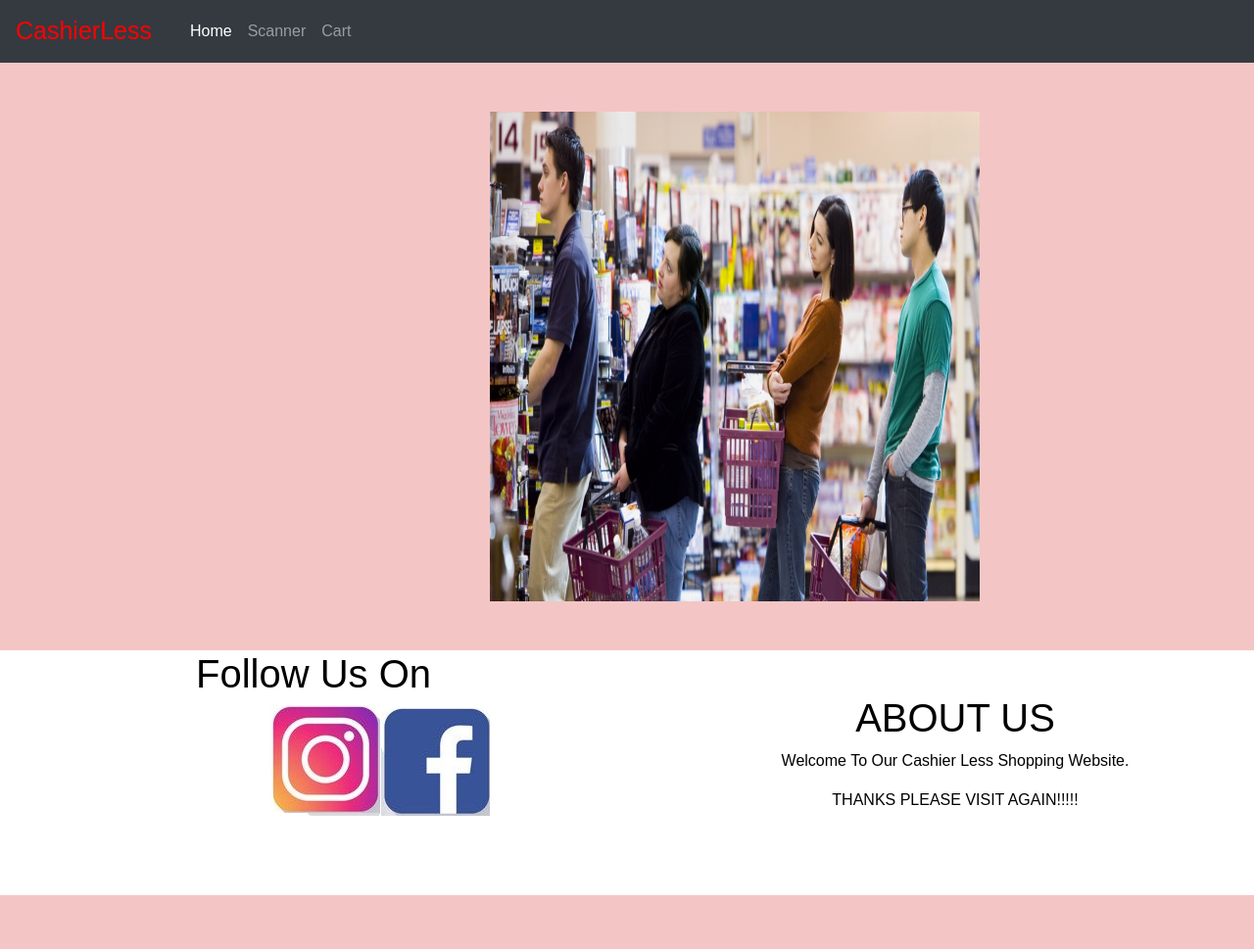
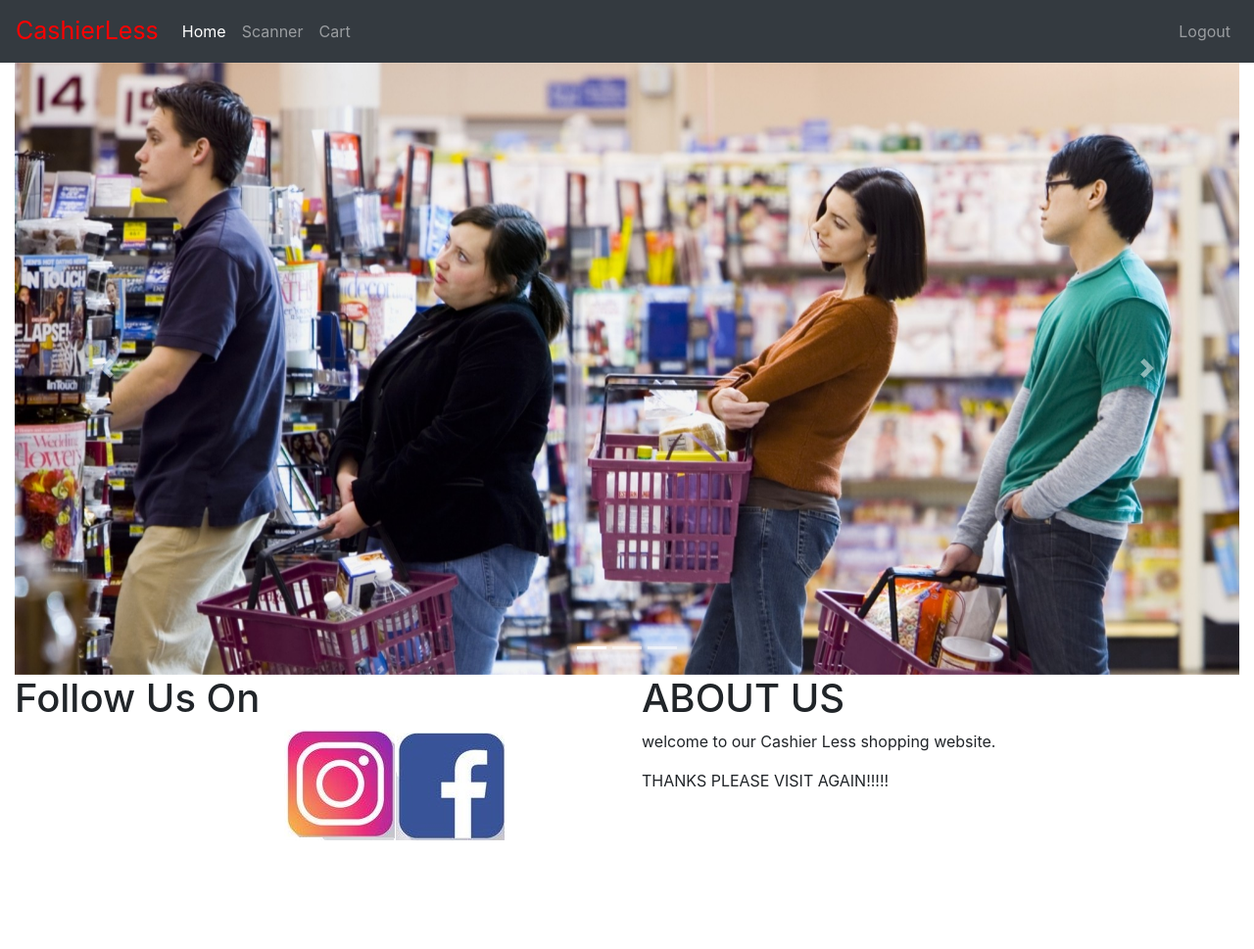
Before and after one commit to pranavjandu/cashier-less-shopping, a Django app: page /homepage in a window 1280 px wide. Shown: the whole page at 98% size. Before the commit the page ends 914 px from the top, so only its background shows below. Run offline with Django 3.2, Linux system fonts and the light colour scheme; some libraries are stand-ins or nearby versions.

Commit message:
bootstrap slider

```diff
--- a/shopping/customer/static/css/style.css
+++ b/shopping/customer/static/css/style.css
@@ -1,61 +1,3 @@
-*{
-    margin:0;
-    padding:0;
-    font-family: sans-serif;
-    box-sizing: border-box;
-}
-
-.slid{
-    background-color:#808080;
-    animation: slide 5s infinite;
-    padding-top: 50px;
-    padding-bottom: 50px;
-
-}
-.slid img{
-    padding-left: 500px;
-}
-
-@keyframes slide {
-  0%   {background-color:#808080; }
-
- 50%  {background-color: #ffcccc;}
-  }
-
-
-
-/*footer*/
-  .footer {
-        width: 100%;
-        height: 250px;
-        margin: 0px;
-        padding: 0px;
-
-    }
-
-    .footer_middle {
-        width: 50%;
-        color: black;
-        height: 70%;
-        float:left;
-        text-align:center;
-    }
-
-    .footer_middle .about {
-        text-transform: capitalize;
-        padding-left: 30px;
-        padding-top: 45px;
-    }
-
-    .footer_left {
-        width: 50%;
-        color: black;
-        height: 70%;
-        float: left;
-        text-align:center;
-    }
-
-
 
 #social{
     padding-left:275px;
--- /dev/null
+++ b/shopping/customer/templates/base.html
@@ -0,0 +1,39 @@
+{% load static %}
+<!doctype html>
+<html lang="en">
+
+<head>
+  <!-- Required meta tags -->
+  <meta charset="utf-8">
+  <meta name="viewport" content="width=device-width, initial-scale=1">
+
+  <!-- Bootstrap CSS -->
+  <link rel="stylesheet" href="https://stackpath.bootstrapcdn.com/bootstrap/4.2.1/css/bootstrap.min.css"
+    integrity="sha384-GJzZqFGwb1QTTN6wy59ffF1BuGJpLSa9DkKMp0DgiMDm4iYMj70gZWKYbI706tWS" crossorigin="anonymous">
+  {% block externalcss %} {% endblock externalcss %}
+  <title>{% block title %} {% endblock title %}</title>
+</head>
+
+<body>
+  {% block navbar %}
+  {% endblock navbar %}
+  {% block maincontent %}
+  {% endblock maincontent %}
+
+
+
+  <script src="https://code.jquery.com/jquery-3.3.1.slim.min.js"
+    integrity="sha384-q8i/X+965DzO0rT7abK41JStQIAqVgRVzpbzo5smXKp4YfRvH+8abtTE1Pi6jizo"
+    crossorigin="anonymous"></script>
+  <script src="https://cdnjs.cloudflare.com/ajax/libs/popper.js/1.14.6/umd/popper.min.js"
+    integrity="sha384-wHAiFfRlMFy6i5SRaxvfOCifBUQy1xHdJ/yoi7FRNXMRBu5WHdZYu1hA6ZOblgut"
+    crossorigin="anonymous"></script>
+  <script src="https://stackpath.bootstrapcdn.com/bootstrap/4.2.1/js/bootstrap.min.js"
+    integrity="sha384-B0UglyR+jN6CkvvICOB2joaf5I4l3gm9GU6Hc1og6Ls7i6U/mkkaduKaBhlAXv9k"
+    crossorigin="anonymous"></script>
+
+  {% block externalscript %}
+  {% endblock externalscript %}
+</body>
+
+</html>
--- a/shopping/customer/templates/index.html
+++ b/shopping/customer/templates/index.html
@@ -1,100 +1,83 @@
+{% extends 'base.html'%}
 {% load static %}
-<!doctype html>
-<html lang="en">
 
-<head>
-  <!-- Required meta tags -->
-  <meta charset="utf-8">
-  <meta name="viewport" content="width=device-width, initial-scale=1, shrink-to-fit=no">
+{% block title%}
+Dashboard
+{% endblock title %}
+{% block externalcss%}
+<link rel="stylesheet" href="{% static 'css/style.css' %}">
+{% endblock externalcss %}
 
-  <!-- Bootstrap CSS -->
-  <link rel="stylesheet" href="https://stackpath.bootstrapcdn.com/bootstrap/4.4.1/css/bootstrap.min.css"
-    integrity="sha384-Vkoo8x4CGsO3+Hhxv8T/Q5PaXtkKtu6ug5TOeNV6gBiFeWPGFN9MuhOf23Q9Ifjh" crossorigin="anonymous">
-  <link rel="stylesheet" href="{% static 'css/style.css' %}">
-  <title>Cashier less!</title>
 </head>
 
 <body>
-  <nav class="navbar navbar-expand-lg navbar-dark bg-dark navbar-inverse sticky-top">
+  {% block navbar %}
+  <nav class="navbar navbar-expand-lg navbar-dark bg-dark">
     <a style="color: red;font-size:25px;" class="navbar-brand" href="#">CashierLess</a>
-    <button class="navbar-toggler" type="button" data-toggle="collapse" data-target="#navbarSupportedContent"
-      aria-controls="navbarSupportedContent" aria-expanded="false" aria-label="Toggle navigation">
+    <button class="navbar-toggler" type="button" data-toggle="collapse" data-target="#navbarNav"
+      aria-controls="navbarNav" aria-expanded="false" aria-label="Toggle navigation">
       <span class="navbar-toggler-icon"></span>
     </button>
-
-    <div class="container-fluid" id="navbarSupportedContent">
+    <div class="collapse navbar-collapse" id="navbarNav">
       <ul class="navbar-nav mr-auto">
         <li class="nav-item active">
-          <a class="nav-link" href="#">Home <span class="sr-only">(current)</span></a>
+          <a class="nav-link" href="#">Home</a>
         </li>
-
-
         <li class="nav-item">
           <a class="nav-link" href="#">Scanner</a>
         </li>
-
         <li class="nav-item">
           <a class="nav-link" href="#">Cart</a>
         </li>
       </ul>
-
+      <ul class="navbar-nav ml-auto">
+        <li>
+          <a class="nav-link" href="#">Logout</a>
+        </li>
+      </ul>
     </div>
   </nav>
-
-
-
-  <!-- Optional JavaScript -->
-  <!-- jQuery first, then Popper.js, then Bootstrap JS -->
-  <script src="https://code.jquery.com/jquery-3.4.1.slim.min.js"
-    integrity="sha384-J6qa4849blE2+poT4WnyKhv5vZF5SrPo0iEjwBvKU7imGFAV0wwj1yYfoRSJoZ+n"
-    crossorigin="anonymous"></script>
-  <script src="https://cdn.jsdelivr.net/npm/popper.js@1.16.0/dist/umd/popper.min.js"
-    integrity="sha384-Q6E9RHvbIyZFJoft+2mJbHaEWldlvI9IOYy5n3zV9zzTtmI3UksdQRVvoxMfooAo"
-    crossorigin="anonymous"></script>
-  <script src="https://stackpath.bootstrapcdn.com/bootstrap/4.4.1/js/bootstrap.min.js"
-    integrity="sha384-wfSDF2E50Y2D1uUdj0O3uMBJnjuUD4Ih7YwaYd1iqfktj0Uod8GCExl3Og8ifwB6"
-    crossorigin="anonymous"></script>
-
-
-
-  <script>
-
-    var images = ["{% static 'images/16.jpg' %}","{% static 'images/18.jpg' %}", "{% static 'images/19.jpg' %}"];
-    var i = 0;
-    function slide() {
-      document.getElementById("images").src = images[i];
-      if (i < (images.length - 1))
-        i++;
-      else
-        i = 0;
-    }
-    setInterval(slide, 3000)
-
-  </script>
-  <div class="slid">
-    <img src="{% static 'images/16.jpg' %}" alt="image1" height="500px" width="1000px" id="images" name="img1">
+  {% endblock navbar %}
+  {% block maincontent %}
+  <div class="container-fluid">
+    <div id="sliderindicator" class="carousel slide" data-ride="carousel">
+      <ol class="carousel-indicators">
+        <li data-target="#sliderindicator" data-slide-to="0" class="active"></li>
+        <li data-target="#sliderindicator" data-slide-to="1"></li>
+        <li data-target="#sliderindicator" data-slide-to="2"></li>
+      </ol>
+      <div class="carousel-inner">
+        <div class="carousel-item active">
+          <img class="d-block w-100" src="{% static 'images/16.jpg' %}" alt="First slide">
         </div>
-
-
-
+        <div class="carousel-item">
+          <img class="d-block w-100" src="{% static 'images/18.jpg' %}" alt="Second slide">
+        </div>
+        <div class="carousel-item">
+          <img class="d-block w-100" src="{% static 'images/19.jpg' %}" alt="Third slide">
+        </div>
+      </div>
+      <a class="carousel-control-prev" href="#sliderindicator" role="button" data-slide="prev">
+        <span class="carousel-control-prev-icon" aria-hidden="true"></span>
+        <span class="sr-only">Previous</span>
+      </a>
+      <a class="carousel-control-next" href="#sliderindicator" role="button" data-slide="next">
+        <span class="carousel-control-next-icon" aria-hidden="true"></span>
+        <span class="sr-only">Next</span>
+      </a>
+    </div>
     <!--      footer-->
-
-  <footer class="footer">
-
-
-
+    <div class="row">
+        <div class="col col-sm-6">
           <div class="footer_left">
             <h1>Follow Us On</h1>
-
             <div id="social">
               <a href="https://www.instagram.com/mohit_1607/" class="instagram"></a>
               <a href="https://www.facebook.com/profile.php?id=100007205018667" / class="facebook"> </a>
             </div>
           </div>
-
-
-
-
+        </div>
+        <div class="col col-sm-6">
           <div class="footer_middle">
             <div class="about">
               <h1>ABOUT US</h1>
@@ -102,20 +85,10 @@
               <p>THANKS PLEASE VISIT AGAIN!!!!!</p>
             </div>
           </div>
-
-
-
-
-
-
-
-
-
-
-
-  </footer>
-
-
+        </div>
+    </div>
+  </div>
+  {% endblock maincontent %}
 
 </body>
 
```
Also changed, not shown: 1 other file. Lines whose indentation alone changed are shown as unchanged.
